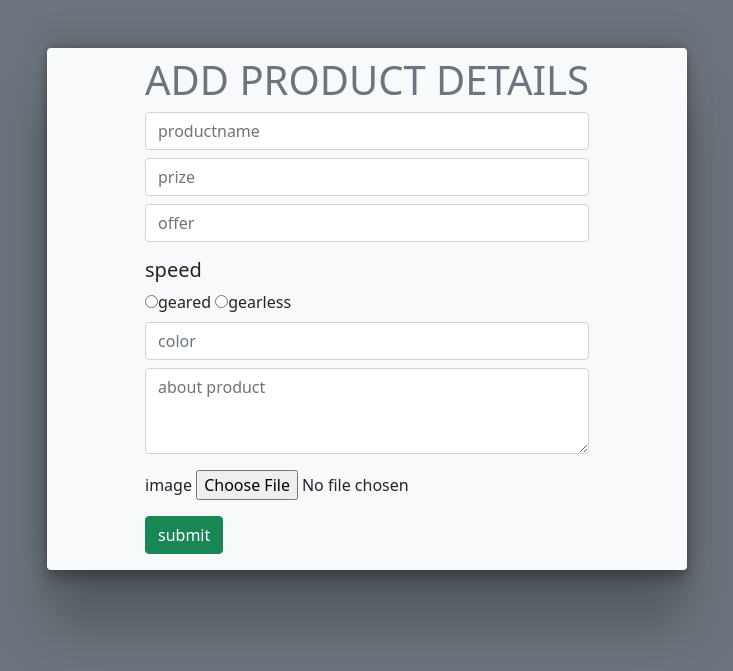
After one commit to edwinsharon/e-commerce-website, a Django app: template ecommerce project/ecompro/templates/addpro.html in a window 1280 px wide. The commit adds this page. Shown: the top 671 px of the page, without its empty margins (273-1006 px from the left). Run offline with Django 5.2, Linux system fonts and the light colour scheme; the template is opened without the code that fills it, so the values that code supplies are empty; some libraries are stand-ins or nearby versions.

Commit message:
add product

```diff
--- /dev/null
+++ b/ecommerce project/ecompro/templates/addpro.html
@@ -0,0 +1,45 @@
+<!DOCTYPE html>
+<html lang="en">
+<head>
+    <meta charset="UTF-8">
+    <meta name="viewport" content="width=device-width, initial-scale=1.0">
+    <title>Document</title><link href="https://cdn.jsdelivr.net/npm/bootstrap@5.1.3/dist/css/bootstrap.min.css" rel="stylesheet" integrity="sha384-1BmE4kWBq78iYhFldvKuhfTAU6auU8tT94WrHftjDbrCEXSU1oBoqyl2QvZ6jIW3" crossorigin="anonymous">
+</head>
+<body class="bg-secondary">
+    <div class="container  bg-light d-flex justify-content-center w-50 mt-5 rounded" style="box-shadow: rgba(0, 0, 0, 0.25) 0px 54px 55px, rgba(0, 0, 0, 0.12) 0px -12px 30px, rgba(0, 0, 0, 0.12) 0px 4px 6px, rgba(0, 0, 0, 0.17) 0px 12px 13px, rgba(0, 0, 0, 0.09) 0px -3px 5px;">
+   <form action="" class="pt-2 ">
+    <div>
+        <h1 class="text-secondary">ADD PRODUCT DETAILS</h1>
+    </div>
+    <div>
+    <input type="text" placeholder="productname" name="productname" id="productname" class="form-control w-100 mt-2 ">
+</div>
+<div>
+    <input type="number" name="prize" id="prize" placeholder="prize" class="form-control w-100 mt-2">
+</div>
+<div>
+    <input type="text" name="offer" id="offer" placeholder="offer" class="form-control w-100 mt-2">
+</div>
+<div>
+    <label for="speed" class="mt-3"><h5>speed</h5></label>
+    <br>
+    <input type="radio" name="speed" id="speed">geared
+    <input type="radio" name="speed" id="speed">gearless
+</div>
+<div>
+    <input type="text" name="color" id="color" placeholder="color" class="mt-2 form-control ">
+</div>
+<div>
+ <textarea name="description" id="description" cols="30" rows="3" placeholder="about product" class="mt-2 form-control "></textarea>
+</div>
+<div>
+    <label for="image">image</label>
+    <input type="file" id="image" name="image" class="mt-3">
+</div>
+ <input type="submit" value="submit" class="btn btn-success mb-3 mt-3">
+   </form>
+</div>
+<script src="https://cdn.jsdelivr.net/npm/@popperjs/core@2.10.2/dist/umd/popper.min.js" integrity="sha384-7+zCNj/IqJ95wo16oMtfsKbZ9ccEh31eOz1HGyDuCQ6wgnyJNSYdrPa03rtR1zdB" crossorigin="anonymous"></script>
+<script src="https://cdn.jsdelivr.net/npm/bootstrap@5.1.3/dist/js/bootstrap.min.js" integrity="sha384-QJHtvGhmr9XOIpI6YVutG+2QOK9T+ZnN4kzFN1RtK3zEFEIsxhlmWl5/YESvpZ13" crossorigin="anonymous"></script>
+</body>
+</html>
--- a/ecommerce project/ecompro/templates/index.html
+++ b/ecommerce project/ecompro/templates/index.html
@@ -295,7 +295,7 @@
    </div>
    <!-- footer section start -->
    <!-- copyright section start -->
-   <div class="copyright_text">Copyright 2019 All Right Reserved By. <a href="https://html.design"> Free Html Templates</a></div>
+   <div class="copyright_text">Copyright 2019 All Right Reserved By. <a href="https://html.design">edwin</a></div>
 
    </div>
 
@@ -320,6 +320,7 @@
        $('#myCarousel').carousel({
             interval: false
         });
+        });
       </script>
 
       <script>
--- a/ecommerce project/ecompro/templates/sellerindex.html
+++ b/ecommerce project/ecompro/templates/sellerindex.html
@@ -14,7 +14,7 @@
       <link rel="stylesheet" href="{% static 'css/sellertemplates/style.css}">
 </head>
 <body class="bg-dark">
-    <a href="{% url '%}"><button class="btn btn-warning">logout</button></a>
+    <a href="{% url 'logout' %}"><button class="btn btn-warning ms-3 mt-2">logout</button></a>
     <div class="container main text-danger mt-5">
         <h1 align="center">MERCHANTS PORTAL</h1>
         <div align="center">
```
Also changed, not shown: ecommerce project/ecompro/db.sqlite3.
